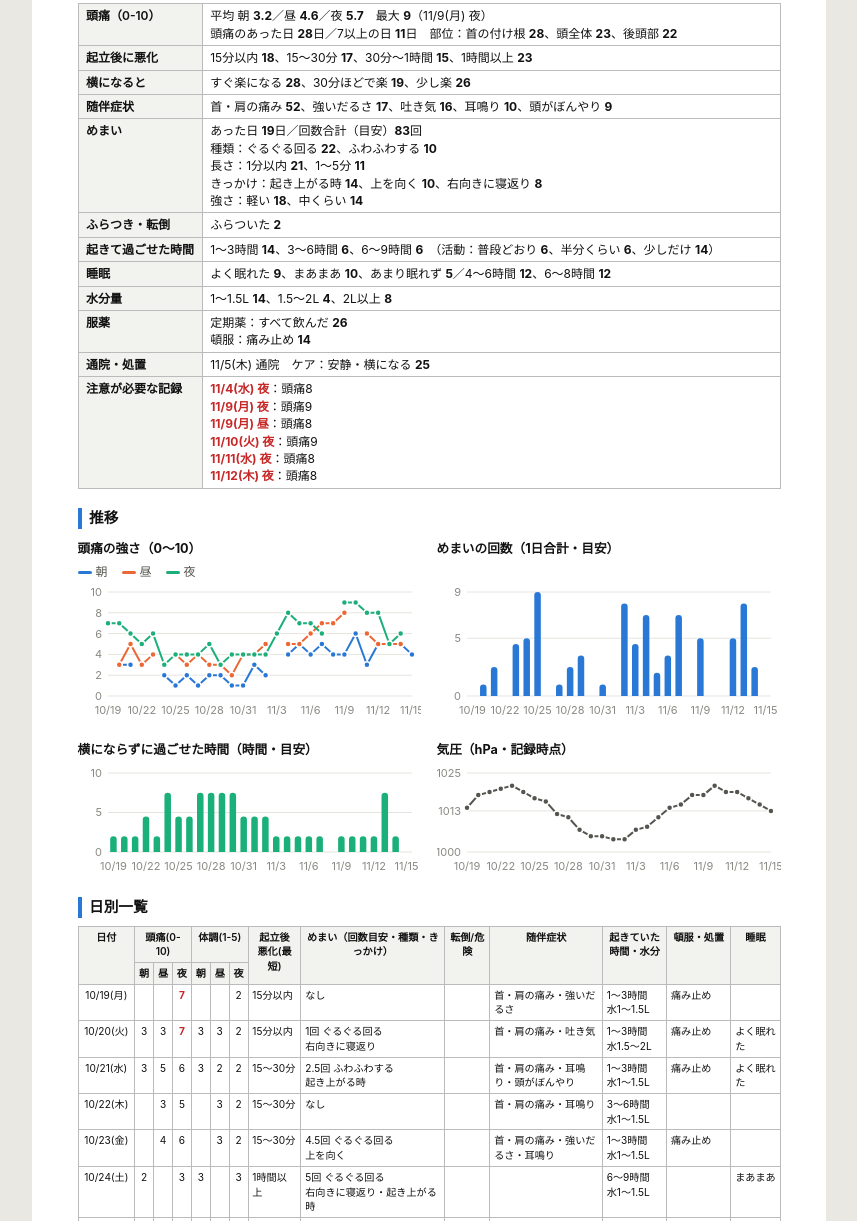
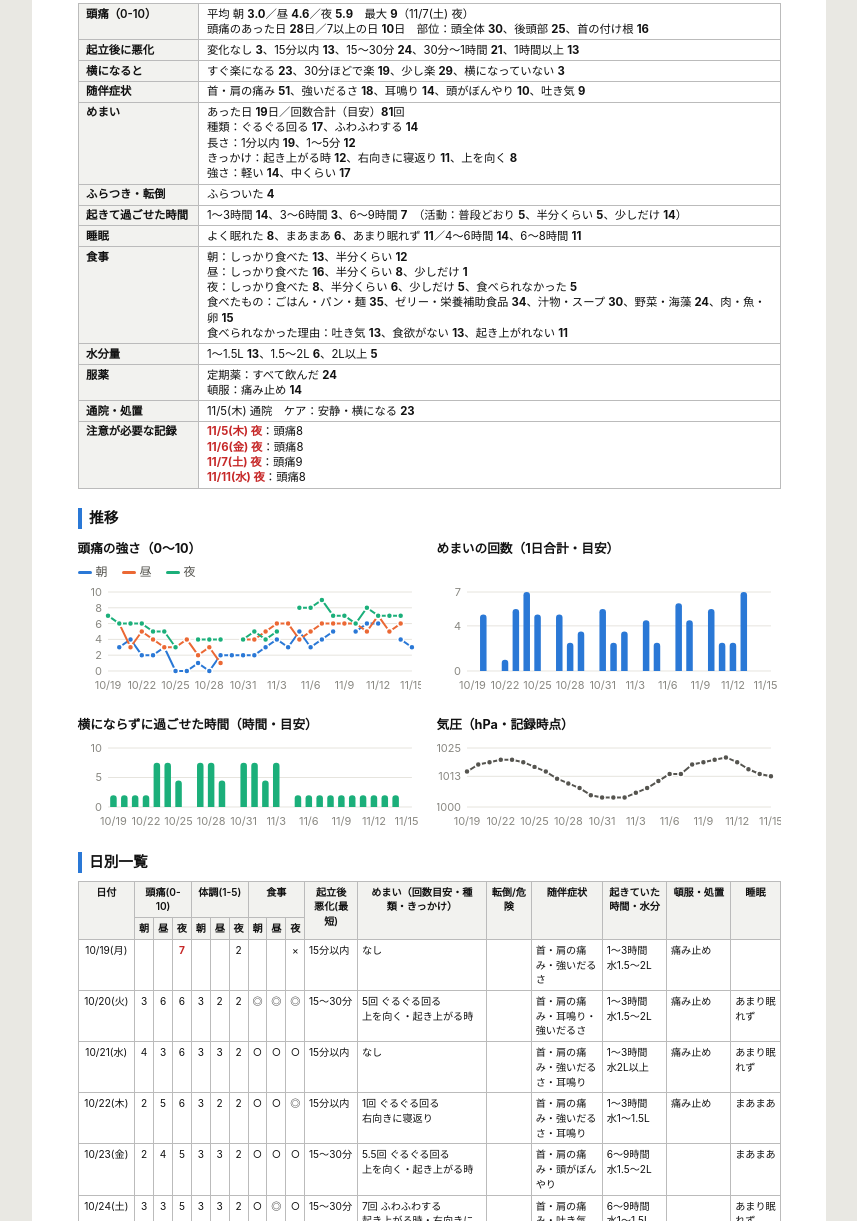
Before and after one commit to lzoneco2018-prog/symptom-log, a plain HTML site: page docs/report.html in a window 1280 px wide. Shown: the part 271-1492 px from the top of the page, without its empty margins (211-1068 px from the left). Drawn offline with Linux system fonts and the light colour scheme.

Commit message:
Add files via upload

```diff
--- a/docs/app.js
+++ b/docs/app.js
@@ -135,7 +135,8 @@
       body = `<div class="chips">${f.options.map((o) =>
         `<button class="chip ${on(o)}" data-k="${f.key}" data-v="${App.esc(o)}">${App.esc(o)}</button>`).join("")}</div>`;
     }
-    return `<div class="field"><div class="q">${f.label}${req}${multi}</div>${body}</div>`;
+    const label = f.label.replace("{meal}", { 朝: "朝食", 昼: "昼食", 夜: "夕食" }[S.slot] || "食事");
+    return `<div class="field"><div class="q">${label}${req}${multi}</div>${body}</div>`;
   }
 
   function nrsBg(n) {
@@ -253,6 +254,7 @@
     if (App.vertigoNum(r) > 0) t.push(`<span class="tag">めまい ${App.esc(r.vertigo_count || "")} ${App.esc((r.vertigo || []).join("・"))}</span>`);
     if (r.fall && r.fall !== "なし") t.push(`<span class="tag ${r.fall === "転倒した" ? "red" : ""}">${App.esc(r.fall)}</span>`);
     (r.redflags || []).forEach((x) => t.push(`<span class="tag red">${App.esc(x)}</span>`));
+    if (r.meal) t.push(`<span class="tag ${r.meal === "食べられなかった" ? "red" : ""}">食事 ${App.esc(r.meal)}</span>`);
     if (r.upright_time) t.push(`<span class="tag">起きていた ${App.esc(r.upright_time)}</span>`);
     if (r.symptoms && r.symptoms.length) t.push(`<br><span class="muted" style="font-size:13px">${App.esc(r.symptoms.join("・"))}</span>`);
     if (r.memo) t.push(`<br><span style="font-size:13px">📝 ${App.esc(r.memo)}</span>`);
--- a/docs/common.js
+++ b/docs/common.js
@@ -40,7 +40,10 @@
           vertigo: vert ? [pick(["ぐるぐる回る", "ぐるぐる回る", "ふわふわする"])] : ["なし"],
           fall: vert && rnd() < 0.15 ? "ふらついた" : "なし",
           redflags: [],
+          meal: base >= 7 ? pick(["少しだけ", "食べられなかった"]) : pick(["しっかり食べた", "しっかり食べた", "半分くらい"]),
         };
+        if (r.meal !== "食べられなかった") r.meal_items = [pick(["ごはん・パン・麺", "ゼリー・栄養補助食品"]), pick(["肉・魚・卵", "野菜・海藻", "汁物・スープ"])];
+        if (r.meal !== "しっかり食べた") r.meal_reason = [pick(["吐き気", "食欲がない", "起き上がれない"])];
         if (vert) Object.assign(r, {
           vertigo_count: pick(["1回", "2〜3回", "2〜3回", "4〜5回"]),
           vertigo_duration: pick(["1分以内", "1分以内", "1〜5分"]),
--- a/docs/fields.js
+++ b/docs/fields.js
@@ -55,6 +55,20 @@ window.FIELD_GROUPS = [
         options: ["軽い", "中くらい", "強い（動けない）"] },
       { key: "fall", short: "ふらつき・転倒", label: "ふらつき・転倒", type: "single",
         options: ["なし", "ふらついた", "転びそうになった", "転倒した"] },
+    ],
+  },
+  {
+    title: "食事",
+    fields: [
+      { key: "meal", short: "食事量", label: "{meal}は食べられましたか", type: "single",
+        options: ["しっかり食べた", "半分くらい", "少しだけ", "食べられなかった"] },
+      { key: "meal_items", short: "食べたもの", label: "食べたもの", type: "multi",
+        showIf: (r) => r.meal && r.meal !== "食べられなかった",
+        options: ["ごはん・パン・麺", "肉・魚・卵", "豆腐・納豆", "野菜・海藻", "汁物・スープ",
+                  "果物", "乳製品", "ゼリー・栄養補助食品", "お菓子・間食", "コーヒー・お茶"] },
+      { key: "meal_reason", short: "食べられなかった理由", label: "食べられなかった理由", type: "multi",
+        showIf: (r) => r.meal && r.meal !== "しっかり食べた",
+        options: ["吐き気", "食欲がない", "起き上がれない", "めまいがつらい", "時間がなかった", "その他"] },
     ],
   },
   {
--- a/docs/report.html
+++ b/docs/report.html
@@ -19,7 +19,7 @@
     .meta { display: grid; grid-template-columns: repeat(4, auto); gap: 1mm 6mm; font-size: 9.5pt; margin: 2mm 0; justify-content: start; }
     .meta b { font-weight: 600; margin-right: 2mm; }
     table { border-collapse: collapse; width: 100%; }
-    .kv td, .kv th { border: 1px solid #bbb; padding: 0.8mm 2mm; vertical-align: top; text-align: left; font-size: 9pt; }
+    .kv td, .kv th { border: 1px solid #bbb; padding: 0.6mm 2mm; vertical-align: top; text-align: left; font-size: 8.5pt; line-height: 1.35; }
     .kv th { background: #f2f2ef; width: 32mm; font-weight: 600; white-space: nowrap; }
     .grid2 { display: grid; grid-template-columns: 1fr 1fr; gap: 4mm; }
     .chartbox { break-inside: avoid; }
--- a/docs/report.js
+++ b/docs/report.js
@@ -100,6 +100,8 @@
         <tr><th>ふらつき・転倒</th><td>${countStr(count(recs, "fall"), F("fall").options, ["なし"])}</td></tr>
         <tr><th>起きて過ごせた時間</th><td>${countStr(count(night, "upright_time"), F("upright_time").options)}　（活動：${countStr(count(night, "activity"), F("activity").options)}）</td></tr>
         <tr><th>睡眠</th><td>${countStr(count(recs, "sleep_quality"), F("sleep_quality").options)}／${countStr(count(recs, "sleep_hours"), F("sleep_hours").options)}</td></tr>
+        <tr><th>食事</th><td>${slots.map((s) => `${s}：${countStr(count(recs.filter((r) => r.slot === s), "meal"), F("meal").options)}`).join("<br>")}<br>
+          食べたもの：${countStr(count(recs, "meal_items"))}<br>食べられなかった理由：${countStr(count(recs, "meal_reason"))}</td></tr>
         <tr><th>水分量</th><td>${countStr(count(night, "water"), F("water").options)}</td></tr>
         <tr><th>服薬</th><td>定期薬：${countStr(count(night, "meds"), F("meds").options)}<br>頓服：${countStr(count(night, "prn"), null, ["なし"])}</td></tr>
         <tr><th>通院・処置</th><td>${events.length ? events.map(E).join("、") : "—"}　ケア：${countStr(count(night, "care"), null, ["なし", "通院", "点滴", "ブラッドパッチ"])}</td></tr>
@@ -121,21 +123,21 @@
 
       <h2>メモ</h2>
       ${memos.length ? `<ul class="memo">${memos.map((r) => `<li>${App.mdw(r.date)} ${r.slot}：${E(r.record.memo)}</li>`).join("")}</ul>` : "<p>—</p>"}
-      <p class="foot">※本人がスマートフォンで選択式に記録した自己申告データです。めまい回数は選択肢（1回／2〜3回／4〜5回／6回以上）を 1／2.5／4.5／6 として合計した目安です。気圧は記録時点の推計値（Open-Meteo）。</p>`;
+      <p class="foot">※本人がスマートフォンで選択式に記録した自己申告データです。食事は ◎しっかり ○半分 △少し ×食べられず。めまい回数は選択肢（1回／2〜3回／4〜5回／6回以上）を 1／2.5／4.5／6 として合計した目安です。気圧は記録時点の推計値（Open-Meteo）。</p>`;
     $("#paper").innerHTML = h;
 
     const labels = days.map((d) => { const x = App.parseYmd(d); return `${x.getMonth() + 1}/${x.getDate()}`; });
-    App.lineChart($("#c1"), { labels, height: 140,
+    App.lineChart($("#c1"), { labels, height: 115,
       series: slots.map((s) => ({ name: s, color: App.SLOT_COLORS[s], values: days.map((d) => { const r = get(d, s); return r && r.record.headache !== undefined ? Number(r.record.headache) : null; }) })) });
-    App.barChart($("#c2"), { labels, height: 140, unit: "回", values: days.map((d) => slots.reduce((a, s) => { const r = get(d, s); return a + (r ? App.vertigoNum(r.record) : 0); }, 0)) });
+    App.barChart($("#c2"), { labels, height: 115, unit: "回", values: days.map((d) => slots.reduce((a, s) => { const r = get(d, s); return a + (r ? App.vertigoNum(r.record) : 0); }, 0)) });
     const upMap = { "1時間未満": 0.5, "1〜3時間": 2, "3〜6時間": 4.5, "6〜9時間": 7.5, "9時間以上": 10 };
-    App.barChart($("#c3"), { labels, height: 115, unit: "時間", yMax: 10, color: "var(--s3)",
+    App.barChart($("#c3"), { labels, height: 95, unit: "時間", yMax: 10, color: "var(--s3)",
       values: days.map((d) => { const r = get(d, "夜"); return r && upMap[r.record.upright_time] || 0; }),
       tipFmt: (i) => { const r = get(days[i], "夜"); return `<b>${labels[i]}</b><br>${r && r.record.upright_time ? r.record.upright_time : "未記録"}`; } });
     const pv = days.map((d) => { const ps = recs.filter((r) => r.date === d && r.pressure).map((r) => r.pressure); return ps.length ? Math.round(ps.reduce((a, b) => a + b) / ps.length) : null; });
     const pvv = pv.filter((x) => x !== null);
     const pmin = pvv.length ? Math.floor((Math.min(...pvv) - 3) / 5) * 5 : 990, pmax = pvv.length ? Math.ceil((Math.max(...pvv) + 3) / 5) * 5 : 1030;
-    App.lineChart($("#c4"), { labels, height: 115, yMin: pmin, yMax: pmax, yTicks: [pmin, Math.round((pmin + pmax) / 2), pmax], unit: "hPa",
+    App.lineChart($("#c4"), { labels, height: 95, yMin: pmin, yMax: pmax, yTicks: [pmin, Math.round((pmin + pmax) / 2), pmax], unit: "hPa",
       series: [{ name: "気圧", color: "var(--ink2)", values: pv }] });
   }
 
@@ -148,6 +150,7 @@
     return a.join("、");
   }
 
+  const MEAL_MARK = { "しっかり食べた": "◎", "半分くらい": "○", "少しだけ": "△", "食べられなかった": "×" };
   function dailyTable(days, get, slots) {
     const ordOpt = F("orthostatic").options;
     let rows = "";
@@ -168,6 +171,7 @@
         <td class="n">${App.mdw(d)}</td>
         ${rs.map((r) => `<td class="n">${cell(r, "headache")}</td>`).join("")}
         ${rs.map((r) => `<td class="n">${cell(r, "overall")}</td>`).join("")}
+        ${rs.map((r) => `<td class="n">${r && r.record.meal ? MEAL_MARK[r.record.meal] || "" : ""}</td>`).join("")}
         <td>${E(orth)}</td>
         <td>${vtxt}</td>
         <td>${E(fall)}${(uni("redflags").length ? `<br><span class="hi">${E(uni("redflags").join("・"))}</span>` : "")}</td>
@@ -177,13 +181,13 @@
         <td>${m ? E(m.record.sleep_quality || "") : ""}</td>
       </tr>`;
     });
-    const cg = `<colgroup><col style="width:15mm">${slots.map(() => '<col style="width:5mm">').join("").repeat(2)}<col style="width:14mm"><col style="width:38mm"><col style="width:12mm"><col><col style="width:17mm"><col style="width:17mm"><col style="width:13mm"></colgroup>`;
+    const cg = `<colgroup><col style="width:15mm">${slots.map(() => '<col style="width:5mm">').join("").repeat(3)}<col style="width:14mm"><col style="width:34mm"><col style="width:12mm"><col><col style="width:17mm"><col style="width:17mm"><col style="width:13mm"></colgroup>`;
     return `<table class="daily" style="table-layout:fixed">${cg}
       <thead>
-        <tr><th rowspan="2">日付</th><th colspan="${slots.length}">頭痛(0-10)</th><th colspan="${slots.length}">体調(1-5)</th>
+        <tr><th rowspan="2">日付</th><th colspan="${slots.length}">頭痛(0-10)</th><th colspan="${slots.length}">体調(1-5)</th><th colspan="${slots.length}">食事</th>
           <th rowspan="2">起立後<br>悪化(最短)</th><th rowspan="2">めまい（回数目安・種類・きっかけ）</th><th rowspan="2">転倒/危険</th>
           <th rowspan="2">随伴症状</th><th rowspan="2">起きていた<br>時間・水分</th><th rowspan="2">頓服・処置</th><th rowspan="2">睡眠</th></tr>
-        <tr>${slots.map((s) => `<th>${s}</th>`).join("")}${slots.map((s) => `<th>${s}</th>`).join("")}</tr>
+        <tr>${slots.map((s) => `<th>${s}</th>`).join("").repeat(3)}</tr>
       </thead><tbody>${rows}</tbody></table>`;
   }
 
```
